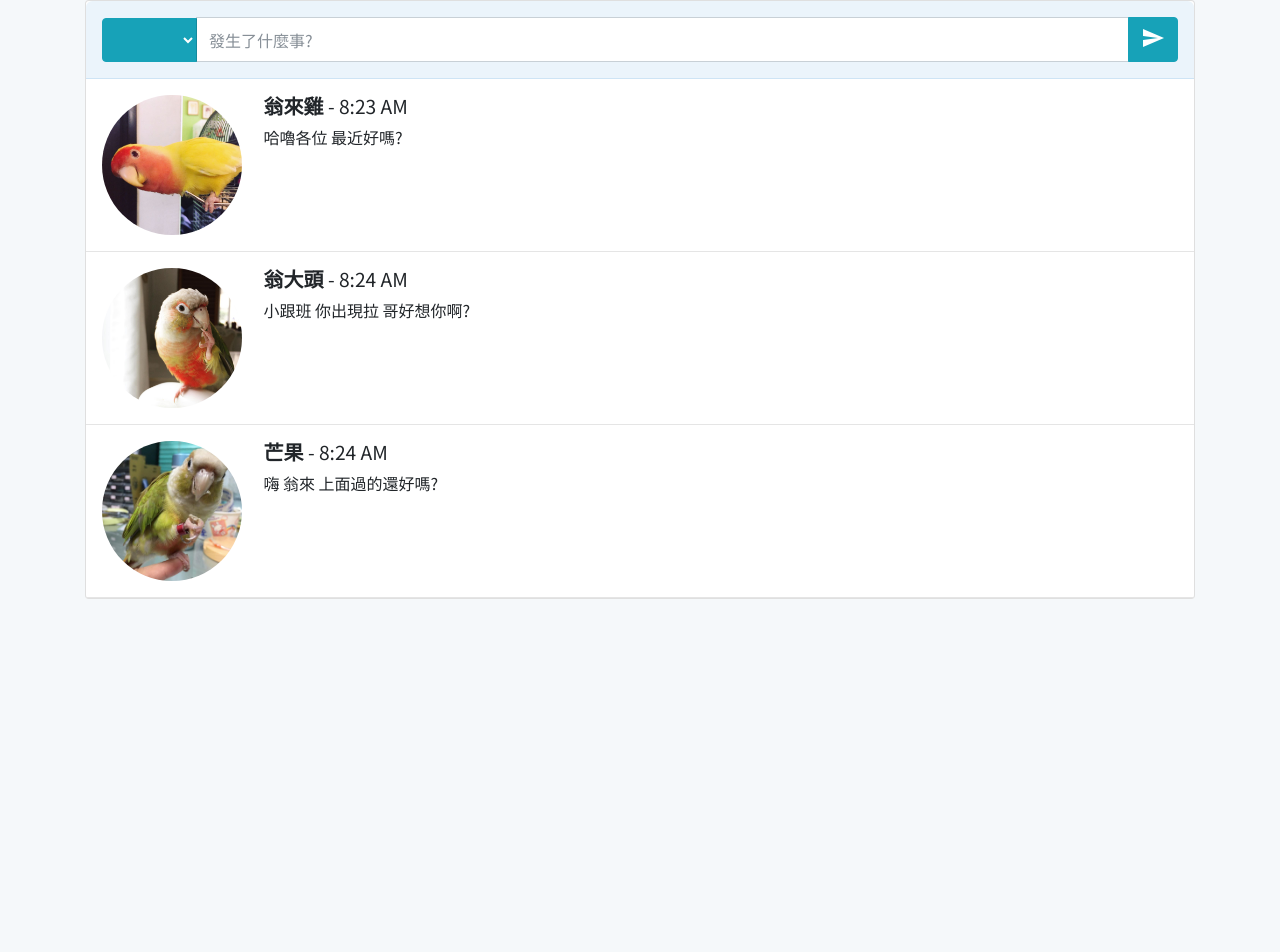
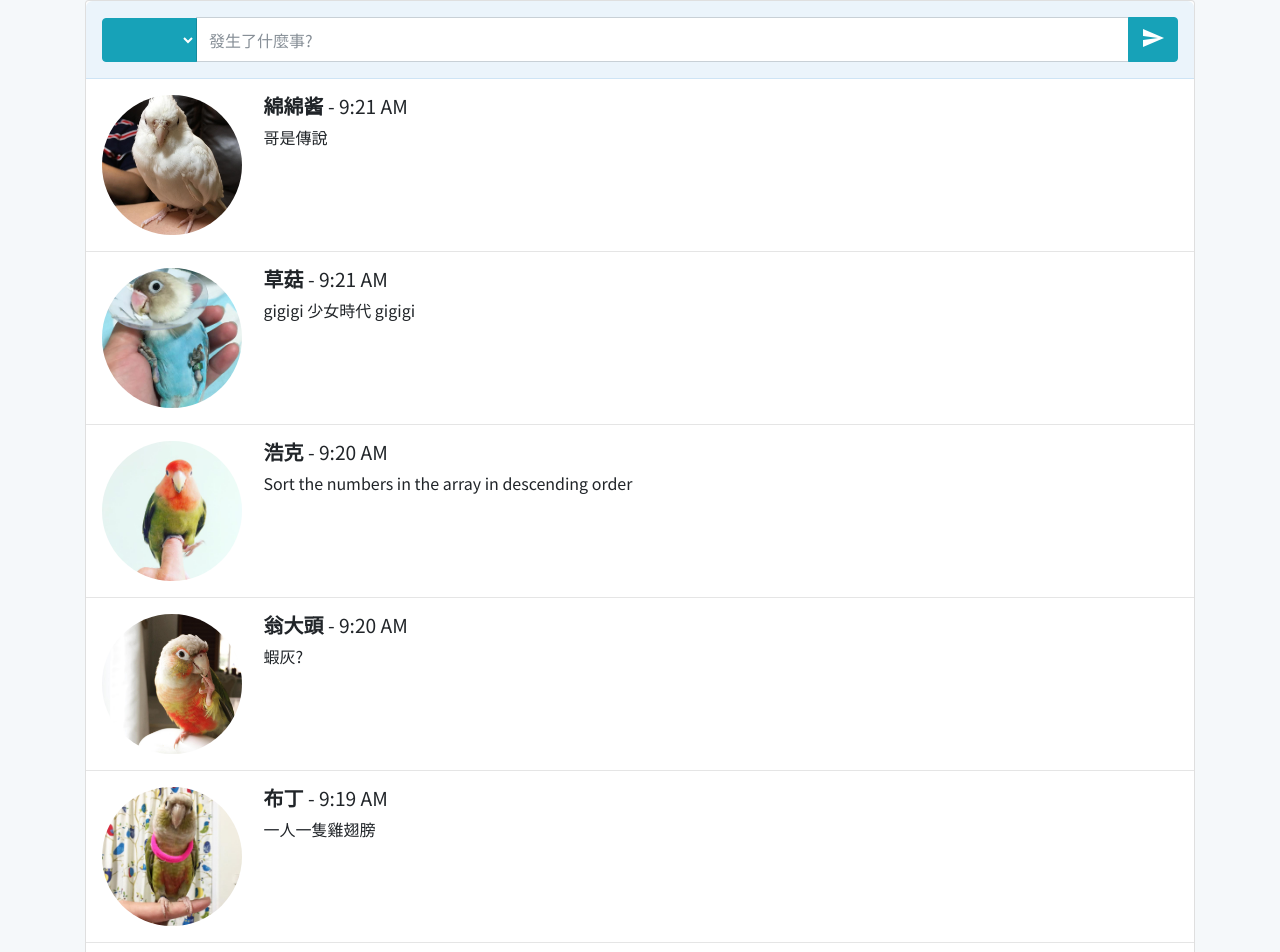
Before and after one commit to crazy653555/BirdProject, an Angular app: page / in a window 1280 px wide. Shown: the top 952 px of the page. Before the commit the page ends 800 px from the top, so only its background shows below. Built offline with nearby package versions, Linux system fonts and the light colour scheme; data requests are answered from the project's data file.

Commit message:
新增 排序pipe

```diff
--- a/db.json
+++ b/db.json
@@ -92,6 +92,46 @@
       "message": "嗨 翁來 上面過的還好嗎?",
       "dateTime": "Mon Nov 20 2017 16:24:28 GMT+0800 (台北標準時間)",
       "id": 3
+    },
+    {
+      "userId": 2,
+      "userName": "布丁",
+      "imageUrl": "./assets/img/布丁.png",
+      "message": "一人一隻雞翅膀",
+      "dateTime": "Mon Nov 20 2017 17:19:43 GMT+0800 (台北標準時間)",
+      "id": 4
+    },
+    {
+      "userId": 5,
+      "userName": "翁大頭",
+      "imageUrl": "./assets/img/翁大頭.png",
+      "message": "蝦灰?",
+      "dateTime": "Mon Nov 20 2017 17:20:04 GMT+0800 (台北標準時間)",
+      "id": 5
+    },
+    {
+      "userId": 9,
+      "userName": "浩克",
+      "imageUrl": "./assets/img/浩克.png",
+      "message": "Sort the numbers in the array in descending order",
+      "dateTime": "Mon Nov 20 2017 17:20:32 GMT+0800 (台北標準時間)",
+      "id": 6
+    },
+    {
+      "userId": 4,
+      "userName": "草菇",
+      "imageUrl": "./assets/img/草菇.png",
+      "message": "gigigi 少女時代 gigigi",
+      "dateTime": "Mon Nov 20 2017 17:21:04 GMT+0800 (台北標準時間)",
+      "id": 7
+    },
+    {
+      "userId": 7,
+      "userName": "綿綿酱",
+      "imageUrl": "./assets/img/綿綿酱.png",
+      "message": "哥是傳說",
+      "dateTime": "Mon Nov 20 2017 17:21:28 GMT+0800 (台北標準時間)",
+      "id": 8
     }
   ]
 }
--- a/src/app/app.component.html
+++ b/src/app/app.component.html
@@ -24,7 +24,7 @@
         </div>
 
       <ul id="feed" class="list-unstyled">
-        <li *ngFor="let item of userMessages">
+        <li *ngFor="let item of userMessages | orderPipe : true">
           <img class="rounded-circle feed-avatar" [src]="item.imageUrl">
           <div class="feed-post">
             <h5>{{item.userName}}
--- a/src/app/app.module.ts
+++ b/src/app/app.module.ts
@@ -7,11 +7,13 @@ import { AppRoutingModule } from './app-routing.module';
 
 import { AppComponent } from './app.component';
 import { DataService } from './data.service';
+import { OrderPipePipe } from './order-pipe.pipe';
 
 
 @NgModule({
   declarations: [
-    AppComponent
+    AppComponent,
+    OrderPipePipe
   ],
   imports: [
     BrowserModule,
--- /dev/null
+++ b/src/app/order-pipe.pipe.ts
@@ -0,0 +1,18 @@
+import { Pipe, PipeTransform } from '@angular/core';
+import { validateConfig } from '@angular/router/src/config';
+
+@Pipe({
+  name: 'orderPipe'
+})
+export class OrderPipePipe implements PipeTransform {
+
+  transform(value: any[], type: boolean): any {
+
+    if(type){
+      value.sort(function(a, b){return b.id-a.id})
+    }
+
+    return value;
+  }
+
+}
--- a/src/index.html
+++ b/src/index.html
@@ -5,7 +5,7 @@
   <meta charset="utf-8">
   <meta http-equiv="X-UA-Compatible" content="IE=edge">
   <meta name="viewport" content="width=device-width, initial-scale=1">
-  <title>resume</title>
+  <title>鳥鳥日記</title>
 
   <link rel="stylesheet" href="https://maxcdn.bootstrapcdn.com/bootstrap/4.0.0-beta/css/bootstrap.min.css" integrity="sha384-/Y6pD6FV/Vv2HJnA6t+vslU6fwYXjCFtcEpHbNJ0lyAFsXTsjBbfaDjzALeQsN6M" crossorigin="anonymous">
   <link href="https://fonts.googleapis.com/icon?family=Material+Icons"
```
Also changed, not shown: 1 other file (tests, documents, lock files or other folders).
